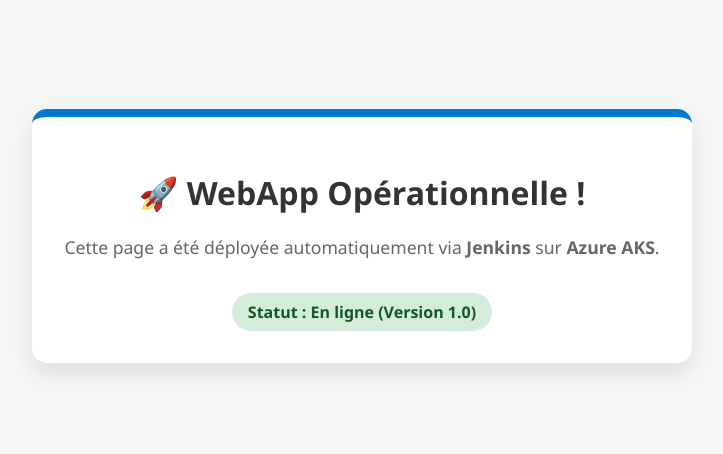
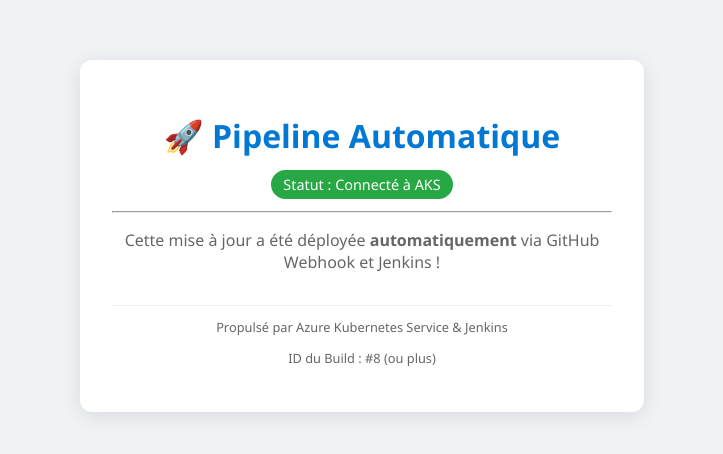
Before and after one commit to yaoibrahim/azure-devops-ci-cd-project, a website: page app/index.html in a window 1280 px wide. Shown: the part 164-618 px from the top of the page, without its empty margins (278-1001 px from the left). Drawn offline with Linux system fonts and the light colour scheme.

Commit message:
UI Update: Amélioration du design pour le test Webhook

```diff
--- a/app/index.html
+++ b/app/index.html
@@ -3,43 +3,28 @@
 <head>
     <meta charset="UTF-8">
     <meta name="viewport" content="width=device-width, initial-scale=1.0">
-    <title>Ma WebApp Déployée par Jenkins</title>
+    <title>Azure CI/CD Pipeline</title>
     <style>
-        body {
-            font-family: 'Segoe UI', Tahoma, Geneva, Verdana, sans-serif;
-            background-color: #f4f7f6;
-            display: flex;
-            justify-content: center;
-            align-items: center;
-            height: 100vh;
-            margin: 0;
-        }
-        .card {
-            background: white;
-            padding: 2rem;
-            border-radius: 15px;
-            box-shadow: 0 10px 25px rgba(0,0,0,0.1);
-            text-align: center;
-            border-top: 8px solid #0078d4;
-        }
-        h1 { color: #333; }
-        p { color: #666; font-size: 1.1rem; }
-        .status {
-            display: inline-block;
-            margin-top: 1rem;
-            padding: 0.5rem 1rem;
-            background: #d4edda;
-            color: #155724;
-            border-radius: 20px;
-            font-weight: bold;
-        }
+        body { font-family: 'Segoe UI', Tahoma, Geneva, Verdana, sans-serif; background-color: #f0f2f5; margin: 0; display: flex; justify-content: center; align-items: center; height: 100vh; }
+        .card { background: white; padding: 2rem; border-radius: 12px; box-shadow: 0 4px 20px rgba(0,0,0,0.1); text-align: center; max-width: 500px; width: 90%; }
+        .status-badge { background: #28a745; color: white; padding: 5px 12px; border-radius: 20px; font-size: 0.9rem; }
+        h1 { color: #0078d4; margin-bottom: 0.5rem; }
+        p { color: #666; }
+        .footer { margin-top: 2rem; font-size: 0.8rem; color: #999; border-top: 1px solid #eee; pt: 1rem; }
+        .btn { background: #0078d4; color: white; border: none; padding: 10px 20px; border-radius: 5px; cursor: pointer; text-decoration: none; }
+        .btn:hover { background: #005a9e; }
     </style>
 </head>
 <body>
     <div class="card">
-        <h1>🚀 WebApp Opérationnelle !</h1>
-        <p>Cette page a été déployée automatiquement via <b>Jenkins</b> sur <b>Azure AKS</b>.</p>
-        <div class="status">Statut : En ligne (Version 1.0)</div>
+        <h1>🚀 Pipeline Automatique</h1>
+        <p><span class="status-badge">Statut : Connecté à AKS</span></p>
+        <hr>
+        <p>Cette mise à jour a été déployée <strong>automatiquement</strong> via GitHub Webhook et Jenkins !</p>
+        <div class="footer">
+            <p>Propulsé par Azure Kubernetes Service & Jenkins</p>
+            <p>ID du Build : #8 (ou plus)</p>
+        </div>
     </div>
 </body>
 </html>
```
